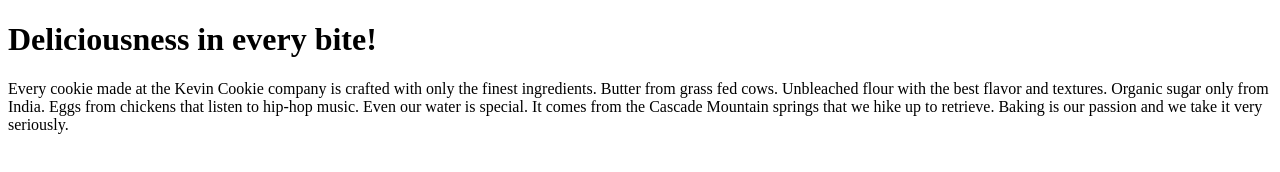
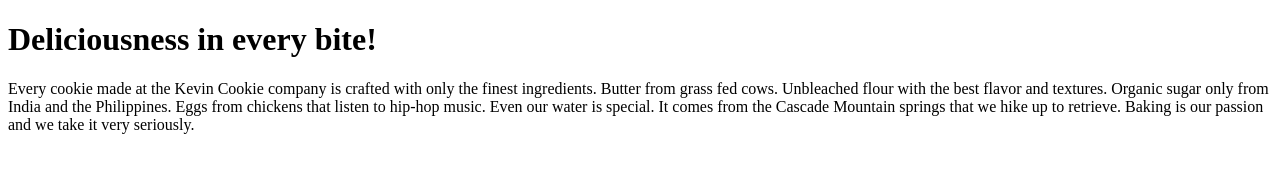
Before and after one commit to johnnytan55/Third, a plain HTML site: page index.htm in a window 1280 px wide. Drawn offline with Linux system fonts and the light colour scheme.

Commit message:
Update index.htm

```diff
--- a/index.htm
+++ b/index.htm
@@ -3,7 +3,7 @@
 <body>
 
 <h1>Deliciousness in every bite!</h1>
-<p>Every cookie made at the Kevin Cookie company is crafted with only the finest ingredients. Butter from grass fed cows. Unbleached flour with the best flavor and textures. Organic sugar only from India. Eggs from chickens that listen to hip-hop music. Even our water is special. It comes from the Cascade Mountain springs that we hike up to retrieve. Baking is our passion and we take it very seriously.</p>
+<p>Every cookie made at the Kevin Cookie company is crafted with only the finest ingredients. Butter from grass fed cows. Unbleached flour with the best flavor and textures. Organic sugar only from India and the Philippines. Eggs from chickens that listen to hip-hop music. Even our water is special. It comes from the Cascade Mountain springs that we hike up to retrieve. Baking is our passion and we take it very seriously.</p>
 
 </body>
 </html>
```
